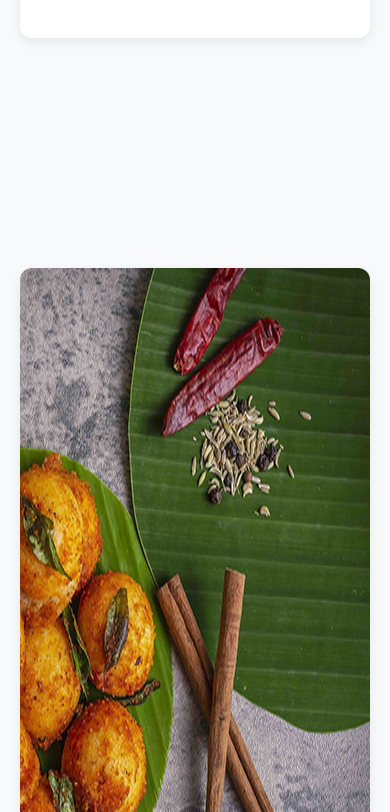
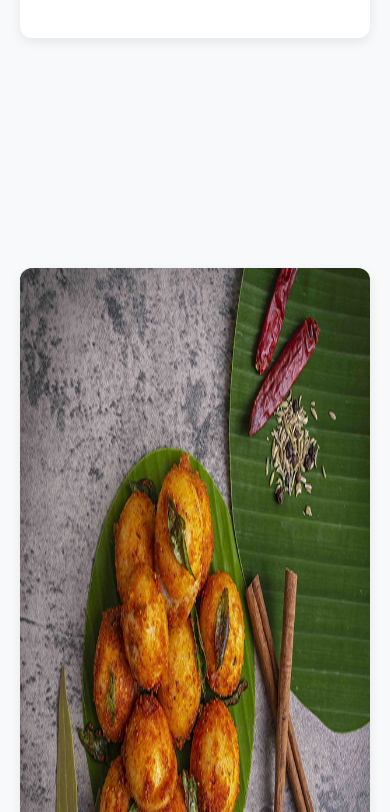
Before and after one commit to thivaharan-selvanayagam/mattakalappu-frontend, a Next.js app: page /projects in a window 390 px wide. Shown: the part 1547-2359 px from the top of the page. Built offline with nearby package versions, Linux system fonts and the light colour scheme.

Commit message:
separate project page style path added

```diff
--- a/pages/_app.js
+++ b/pages/_app.js
@@ -1,4 +1,6 @@
 import "../styles/globals.css";
+import "../styles/projects.css";
+
 
 export default function MyApp({ Component, pageProps }) {
   return <Component {...pageProps} />;
--- a/pages/projects.js
+++ b/pages/projects.js
@@ -2,7 +2,6 @@ import Head from "next/head";
 import Link from "next/link";
 import Image from "next/image";
 import Navbar from "../components/Navbar";
-import "../styles/projects.css";
 
 
 
--- a/styles/projects.css
+++ b/styles/projects.css
@@ -96,7 +96,7 @@
         width: 100%;
     }
 
-            .project-card :global(img) {
+    .project-card img {
         width: 100%;
     }
 }
```
Lines whose indentation alone changed are shown as unchanged.
